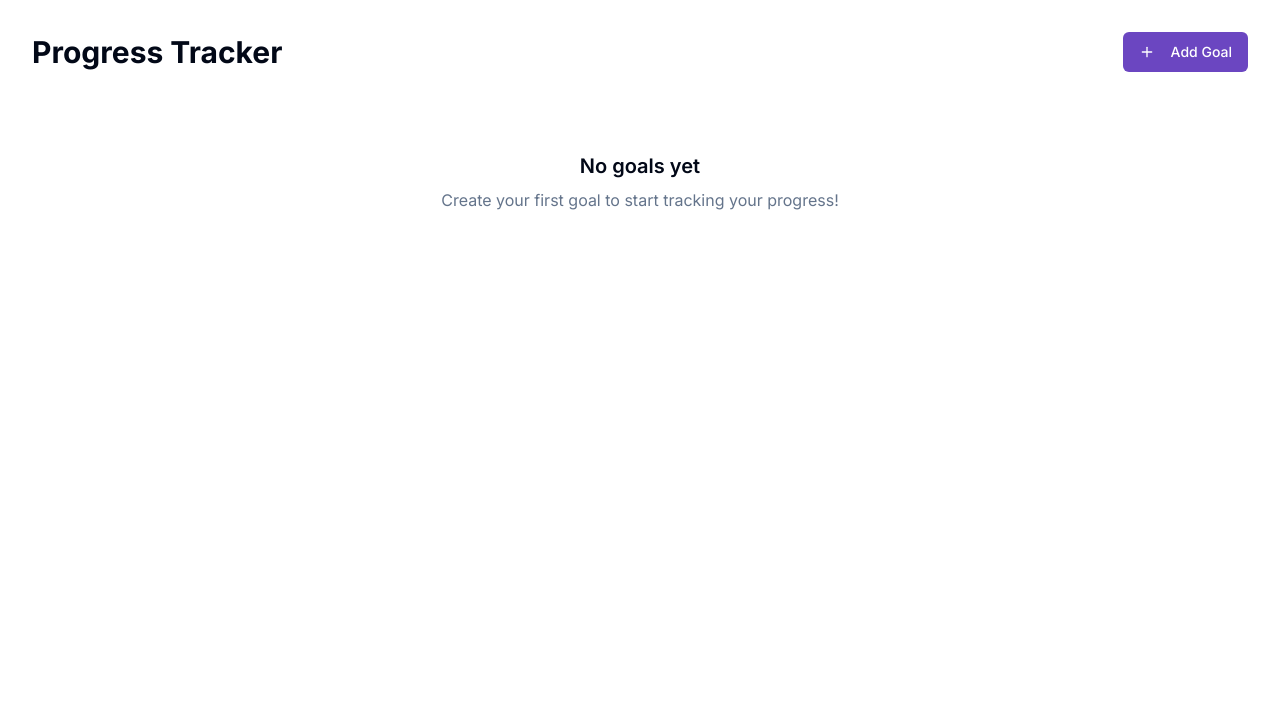
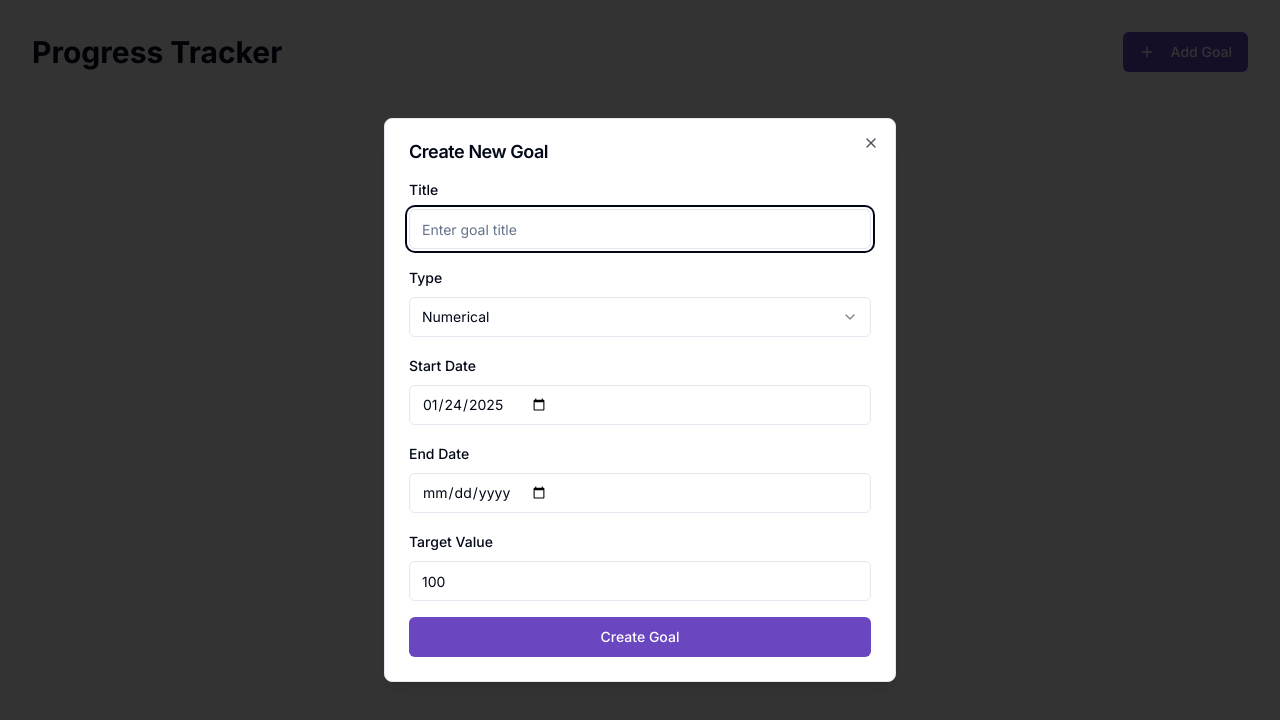
Before and after one commit to BenniBM/OnTrack, a React (Vite) app: page / in a window 1280 px wide. Both pictures are taken after a click on the button "Add Goal". Shown: the top 720 px of the page. Built offline with nearby package versions, Linux system fonts and the light colour scheme.

Commit message:
Implement add goal button functionality
Added functionality to the "Add Goal" button in the Index component to enable users to add new goals.
[skip gpt_engineer]

```diff
--- /dev/null
+++ b/src/components/CreateGoalDialog.tsx
@@ -0,0 +1,149 @@
+import React from 'react';
+import { useForm } from "react-hook-form";
+import { Dialog, DialogContent, DialogHeader, DialogTitle, DialogTrigger } from "@/components/ui/dialog";
+import { Form, FormControl, FormField, FormItem, FormLabel, FormMessage } from "@/components/ui/form";
+import { Input } from "@/components/ui/input";
+import { Button } from "@/components/ui/button";
+import { Select, SelectContent, SelectItem, SelectTrigger, SelectValue } from "@/components/ui/select";
+import { Goal, GoalType } from '../types/goal';
+
+interface CreateGoalDialogProps {
+  open: boolean;
+  onOpenChange: (open: boolean) => void;
+  onGoalCreate: (goal: Goal) => void;
+}
+
+interface GoalFormData {
+  title: string;
+  type: GoalType;
+  startDate: string;
+  endDate: string;
+  targetValue: string;
+}
+
+export const CreateGoalDialog: React.FC<CreateGoalDialogProps> = ({
+  open,
+  onOpenChange,
+  onGoalCreate,
+}) => {
+  const form = useForm<GoalFormData>({
+    defaultValues: {
+      title: '',
+      type: 'numerical',
+      startDate: new Date().toISOString().split('T')[0],
+      endDate: '',
+      targetValue: '100',
+    },
+  });
+
+  const onSubmit = (data: GoalFormData) => {
+    const newGoal: Goal = {
+      id: crypto.randomUUID(),
+      title: data.title,
+      type: data.type,
+      startDate: data.startDate,
+      endDate: data.endDate,
+      currentValue: 0,
+      targetValue: Number(data.targetValue),
+      subtasks: data.type === 'task' ? [] : undefined,
+    };
+
+    onGoalCreate(newGoal);
+    form.reset();
+    onOpenChange(false);
+  };
+
+  return (
+    <Dialog open={open} onOpenChange={onOpenChange}>
+      <DialogContent>
+        <DialogHeader>
+          <DialogTitle>Create New Goal</DialogTitle>
+        </DialogHeader>
+
+        <Form {...form}>
+          <form onSubmit={form.handleSubmit(onSubmit)} className="space-y-4">
+            <FormField
+              control={form.control}
+              name="title"
+              render={({ field }) => (
+                <FormItem>
+                  <FormLabel>Title</FormLabel>
+                  <FormControl>
+                    <Input placeholder="Enter goal title" {...field} />
+                  </FormControl>
+                  <FormMessage />
+                </FormItem>
+              )}
+            />
+
+            <FormField
+              control={form.control}
+              name="type"
+              render={({ field }) => (
+                <FormItem>
+                  <FormLabel>Type</FormLabel>
+                  <Select onValueChange={field.onChange} defaultValue={field.value}>
+                    <FormControl>
+                      <SelectTrigger>
+                        <SelectValue placeholder="Select goal type" />
+                      </SelectTrigger>
+                    </FormControl>
+                    <SelectContent>
+                      <SelectItem value="numerical">Numerical</SelectItem>
+                      <SelectItem value="task">Task-based</SelectItem>
+                    </SelectContent>
+                  </Select>
+                  <FormMessage />
+                </FormItem>
+              )}
+            />
+
+            <FormField
+              control={form.control}
+              name="startDate"
+              render={({ field }) => (
+                <FormItem>
+                  <FormLabel>Start Date</FormLabel>
+                  <FormControl>
+                    <Input type="date" {...field} />
+                  </FormControl>
+                  <FormMessage />
+                </FormItem>
+              )}
+            />
+
+            <FormField
+              control={form.control}
+              name="endDate"
+              render={({ field }) => (
+                <FormItem>
+                  <FormLabel>End Date</FormLabel>
+                  <FormControl>
+                    <Input type="date" {...field} />
+                  </FormControl>
+                  <FormMessage />
+                </FormItem>
+              )}
+            />
+
+            <FormField
+              control={form.control}
+              name="targetValue"
+              render={({ field }) => (
+                <FormItem>
+                  <FormLabel>Target Value</FormLabel>
+                  <FormControl>
+                    <Input type="number" {...field} />
+                  </FormControl>
+                  <FormMessage />
+                </FormItem>
+              )}
+            />
+
+            <Button type="submit" className="w-full">Create Goal</Button>
+          </form>
+        </Form>
+      </DialogContent>
+    </Dialog>
+  );
+};
--- a/src/pages/Index.tsx
+++ b/src/pages/Index.tsx
@@ -2,22 +2,30 @@ import React, { useEffect, useState } from 'react';
 import { Plus } from 'lucide-react';
 import { Button } from "@/components/ui/button";
 import { GoalCard } from '../components/GoalCard';
+import { CreateGoalDialog } from '../components/CreateGoalDialog';
 import { Goal } from '../types/goal';
-import { loadGoals } from '../services/localStorage';
+import { loadGoals, saveGoals } from '../services/localStorage';
 
 const Index = () => {
   const [goals, setGoals] = useState<Goal[]>([]);
+  const [dialogOpen, setDialogOpen] = useState(false);
 
   useEffect(() => {
     const storedGoals = loadGoals();
     setGoals(storedGoals);
   }, []);
 
+  const handleGoalCreate = (newGoal: Goal) => {
+    const updatedGoals = [...goals, newGoal];
+    setGoals(updatedGoals);
+    saveGoals(updatedGoals);
+  };
+
   return (
     <div className="container py-8">
       <div className="flex justify-between items-center mb-8">
         <h1 className="text-3xl font-bold">Progress Tracker</h1>
-        <Button className="bg-primary hover:bg-primary/90">
+        <Button onClick={() => setDialogOpen(true)}>
           <Plus className="mr-2 h-4 w-4" />
           Add Goal
         </Button>
@@ -41,6 +49,12 @@ const Index = () => {
           </div>
         )}
       </div>
+
+      <CreateGoalDialog
+        open={dialogOpen}
+        onOpenChange={setDialogOpen}
+        onGoalCreate={handleGoalCreate}
+      />
     </div>
   );
 };
```
